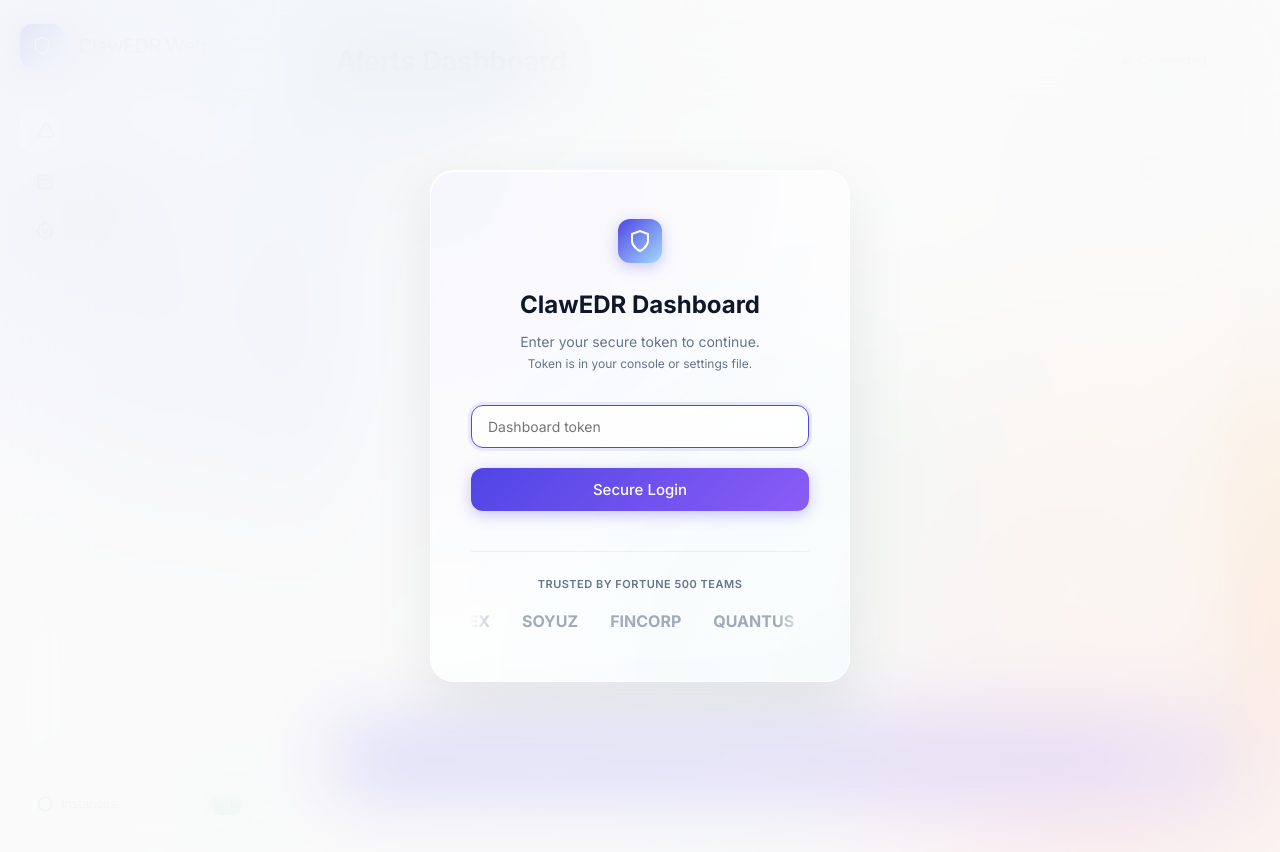
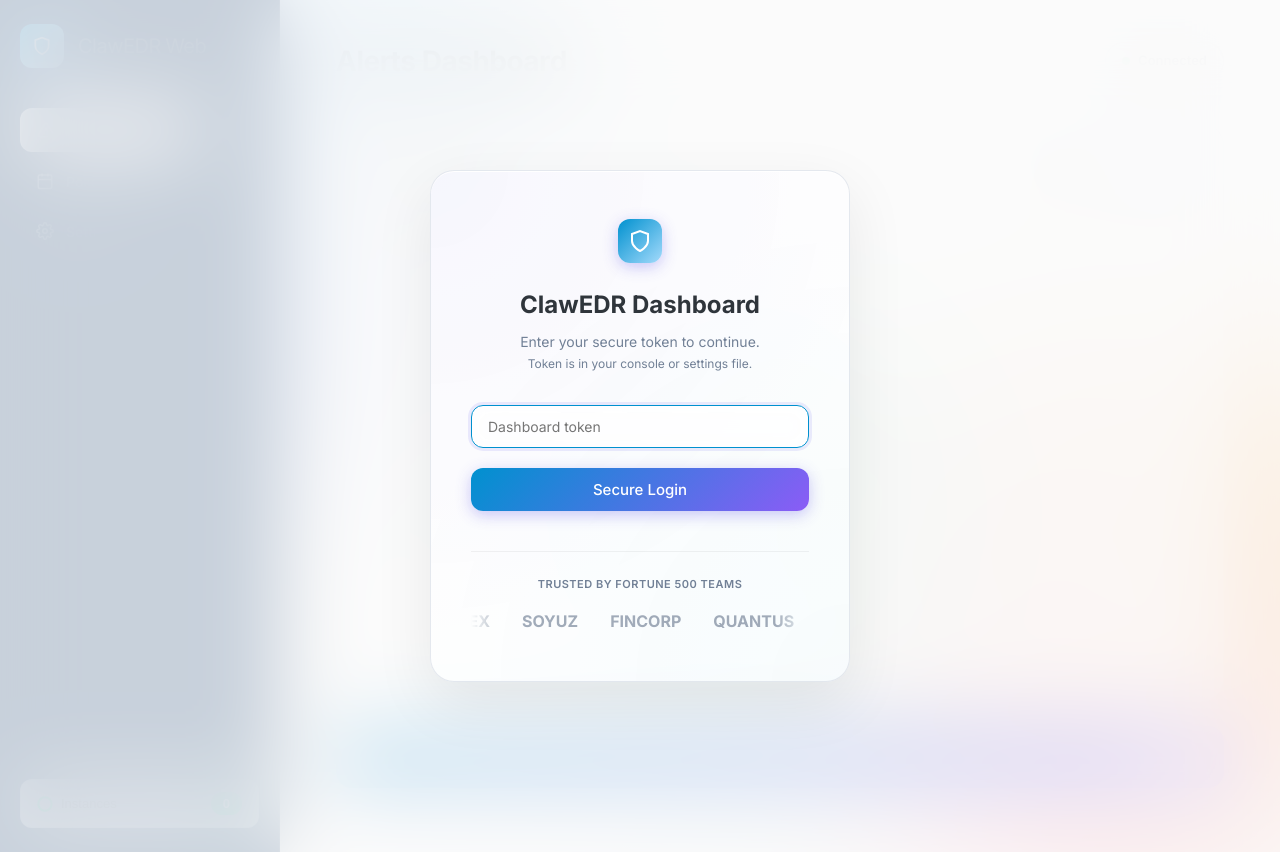
Before and after one commit to leos565/clawedr, a FastAPI app: page / in a window 1280 px wide. Run offline with FastAPI, Linux system fonts and the light colour scheme.

Commit message:
UI: Implement Claw Design Language, whimsy tri-state slider, and fixed session font

```diff
--- a/deploy/dashboard/templates/index.html
+++ b/deploy/dashboard/templates/index.html
@@ -8,20 +8,25 @@
     <link href="https://fonts.googleapis.com/css2?family=Inter:wght@300;400;500;600;700&display=swap" rel="stylesheet">
     <style>
         :root {
-            --bg-primary: #FAFAFB;
-            --text-primary: #0F172A;
-            --text-secondary: #334155;
-            --text-muted: #64748B;
-            --accent: #4F46E5;
-            --accent-hover: #4338CA;
+            --claw-blue: #0091CF;
+            --deep-navy: #002D62;
+            --foundation-white: #FFFFFF;
+            --charcoal-grey: #2F353B;
+
+            --bg-primary: var(--foundation-white);
+            --text-primary: var(--charcoal-grey);
+            --text-secondary: #4A5568;
+            --text-muted: #718096;
+            --accent: var(--claw-blue);
+            --accent-hover: #007AB0;
             --danger: #EF4444;
             --danger-glow: rgba(239, 68, 68, 0.1);
             --success: #10B981;
             --warning: #F59E0B;
             --purple: #8B5CF6;
-            --glass-bg: rgba(255, 255, 255, 0.6);
-            --glass-border: rgba(255, 255, 255, 0.8);
-            --shadow: 0 10px 40px rgba(0, 0, 0, 0.05), inset 0 1px 0 rgba(255, 255, 255, 1);
+            --glass-bg: rgba(255, 255, 255, 0.7);
+            --glass-border: rgba(0, 45, 98, 0.1);
+            --shadow: 0 10px 40px rgba(0, 45, 98, 0.05), inset 0 1px 0 rgba(255, 255, 255, 1);
             --radius: 24px;
             --radius-sm: 12px;
         }
@@ -103,15 +108,59 @@
         /* Glass Sidebar */
         .sidebar {
             width: 280px;
-            background: rgba(255, 255, 255, 0.3);
+            background: var(--deep-navy);
             backdrop-filter: blur(30px);
             -webkit-backdrop-filter: blur(30px);
-            border-right: 1px solid var(--glass-border);
+            border-right: 1px solid rgba(255, 255, 255, 0.1);
             display: flex;
             flex-direction: column;
             padding: 24px 20px;
-            box-shadow: 1px 0 20px rgba(0, 0, 0, 0.02);
+            box-shadow: 1px 0 20px rgba(0, 0, 0, 0.1);
             z-index: 10;
+        }
+
+        .sidebar h1,
+        .sidebar-link,
+        .sidebar .card-count {
+            color: white !important;
+        }
+
+        .sidebar-link {
+            text-align: left;
+            display: flex;
+            align-items: center;
+            gap: 12px;
+            padding: 12px 16px;
+            border-radius: var(--radius-sm);
+            background: transparent;
+            border: none;
+            color: rgba(255, 255, 255, 0.7) !important;
+            font-family: inherit;
+            font-size: 14px;
+            font-weight: 500;
+            cursor: pointer;
+            transition: all 0.2s cubic-bezier(0.4, 0, 0.2, 1);
+            position: relative;
+            overflow: hidden;
+            margin-bottom: 8px;
+        }
+
+        .sidebar-link:hover {
+            background: rgba(255, 255, 255, 0.1);
+            color: white !important;
+        }
+
+        .sidebar-link.active {
+            background: var(--claw-blue);
+            color: white !important;
+            box-shadow: 0 4px 15px rgba(0, 145, 207, 0.3);
+            border: none;
+        }
+
+        .sidebar .status-badge {
+            background: rgba(255, 255, 255, 0.1);
+            border-color: rgba(255, 255, 255, 0.2);
+            color: white;
         }
 
         .logo {
```
Also changed, not shown: other parts of deploy/dashboard/templates/index.html (+118 -15 lines).
